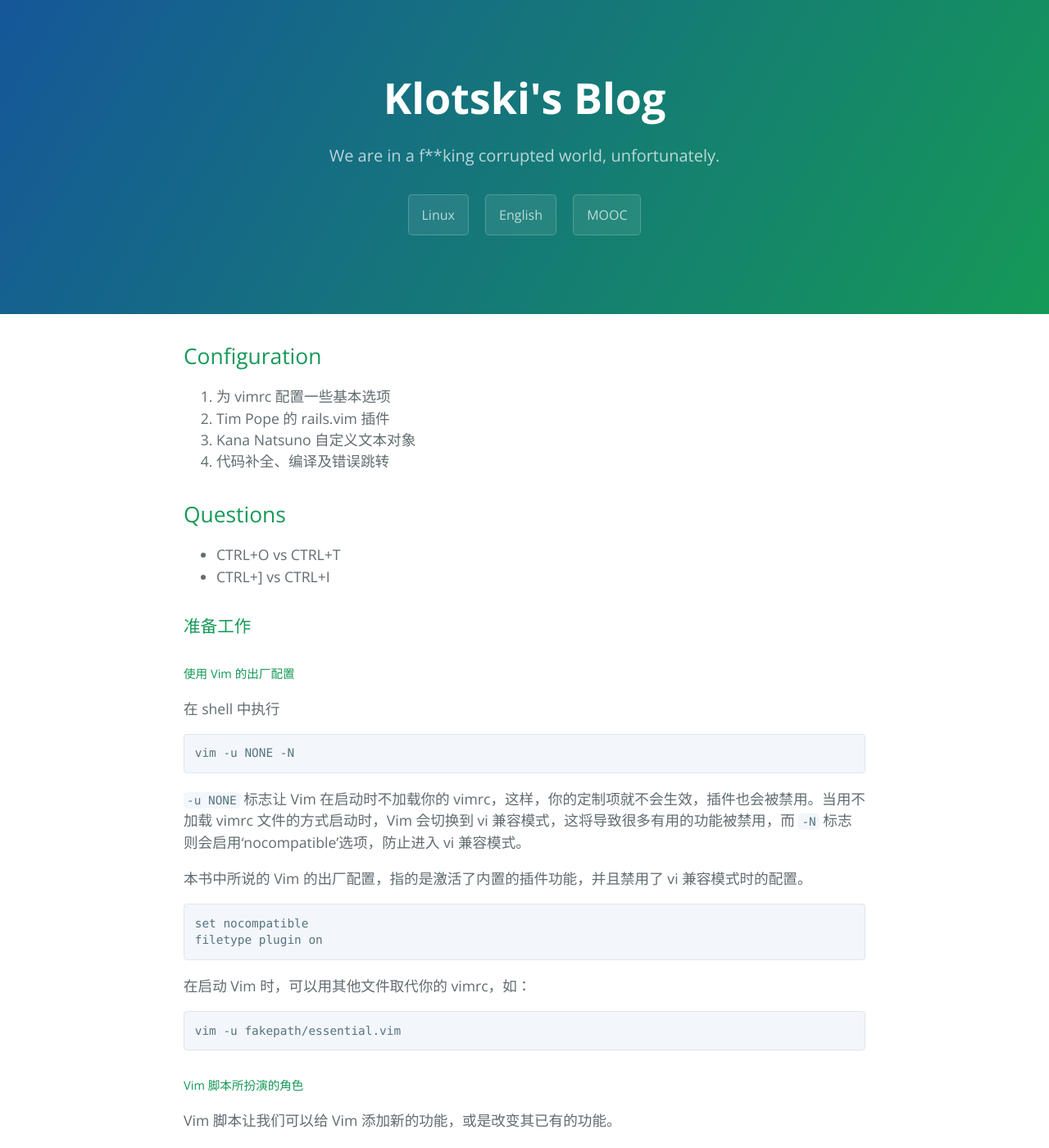
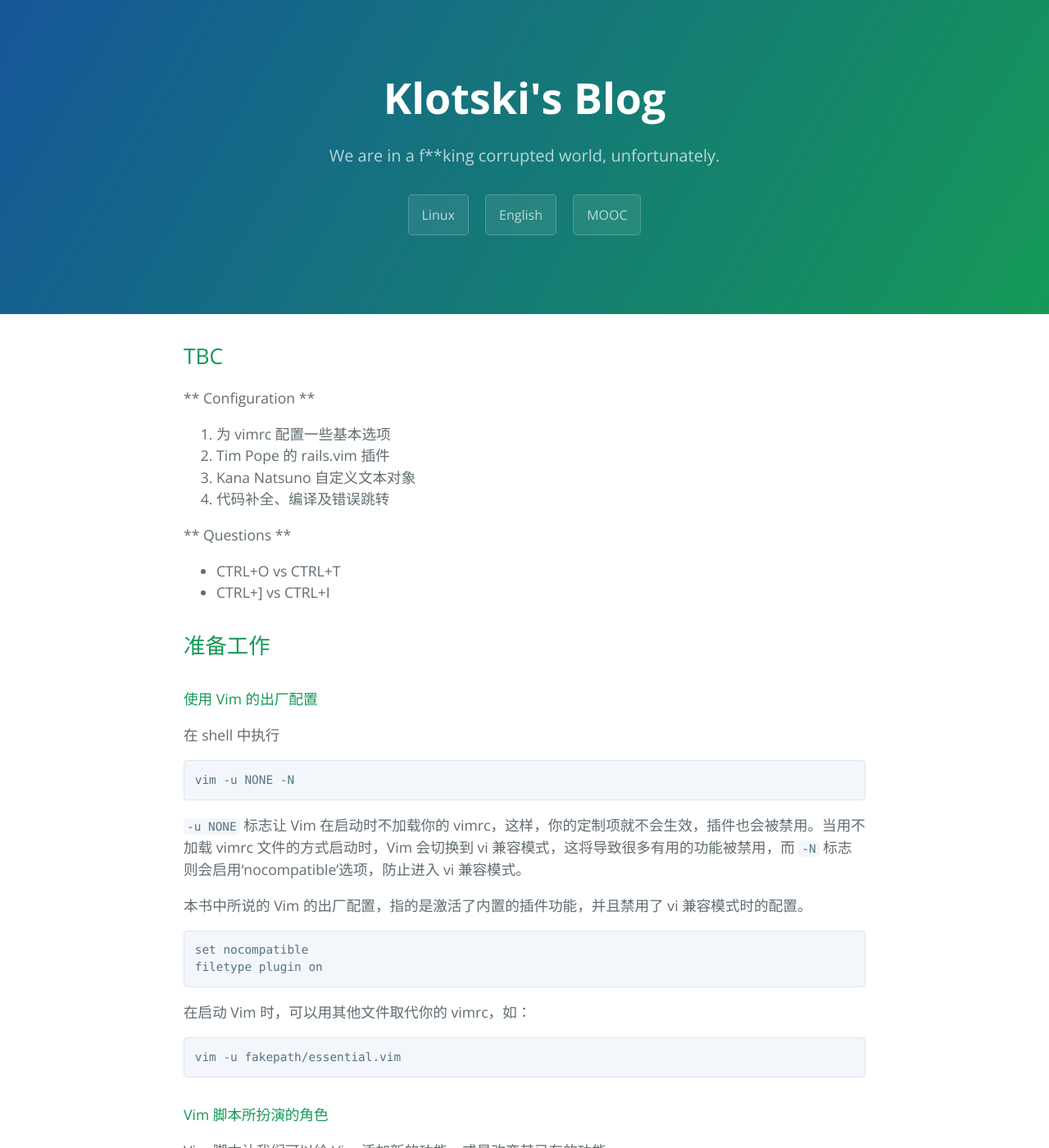
Before and after one commit to klotski/klotski.github.io, a Jekyll site: the page built from _posts/1970-01-01-Practical_Vim.md, in a window 1280 px wide and 1400 px high. Shown: the whole window at 82% size. Built offline with Jekyll 4.4.1, drawn with Linux system fonts in a browser that asks for light colours; some of the changed text lies outside the part shown.

Commit message:
update posts

```diff
--- a/_posts/1970-01-01-Practical_Vim.md
+++ b/_posts/1970-01-01-Practical_Vim.md
@@ -4,21 +4,23 @@ title: Practical Vim
 category: Reading Notes
 ---
 
-## Configuration
+## TBC
+
+** Configuration **
 
 1. 为 vimrc 配置一些基本选项
 2. Tim Pope 的 rails.vim 插件
 3. Kana Natsuno 自定义文本对象
 4. 代码补全、编译及错误跳转
 
-## Questions
+** Questions **
 
 - CTRL+O vs CTRL+T
 - CTRL+] vs CTRL+I
 
-### 准备工作
+## 准备工作
 
-##### 使用 Vim 的出厂配置
+#### 使用 Vim 的出厂配置
 
 在 shell 中执行
 
```
Also changed, not shown: other parts of _posts/1970-01-01-Practical_Vim.md (+8 -4 lines), 1 other file.
